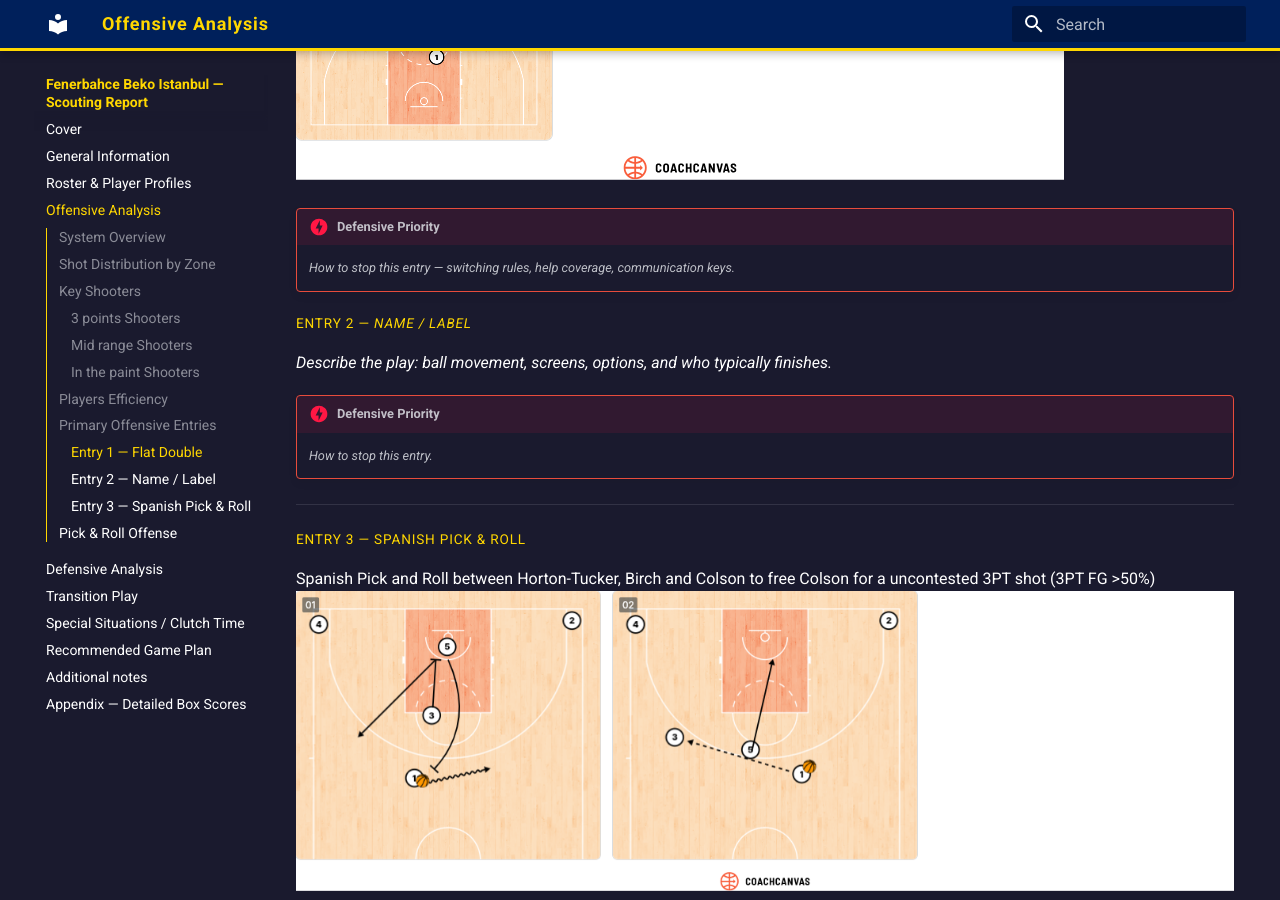
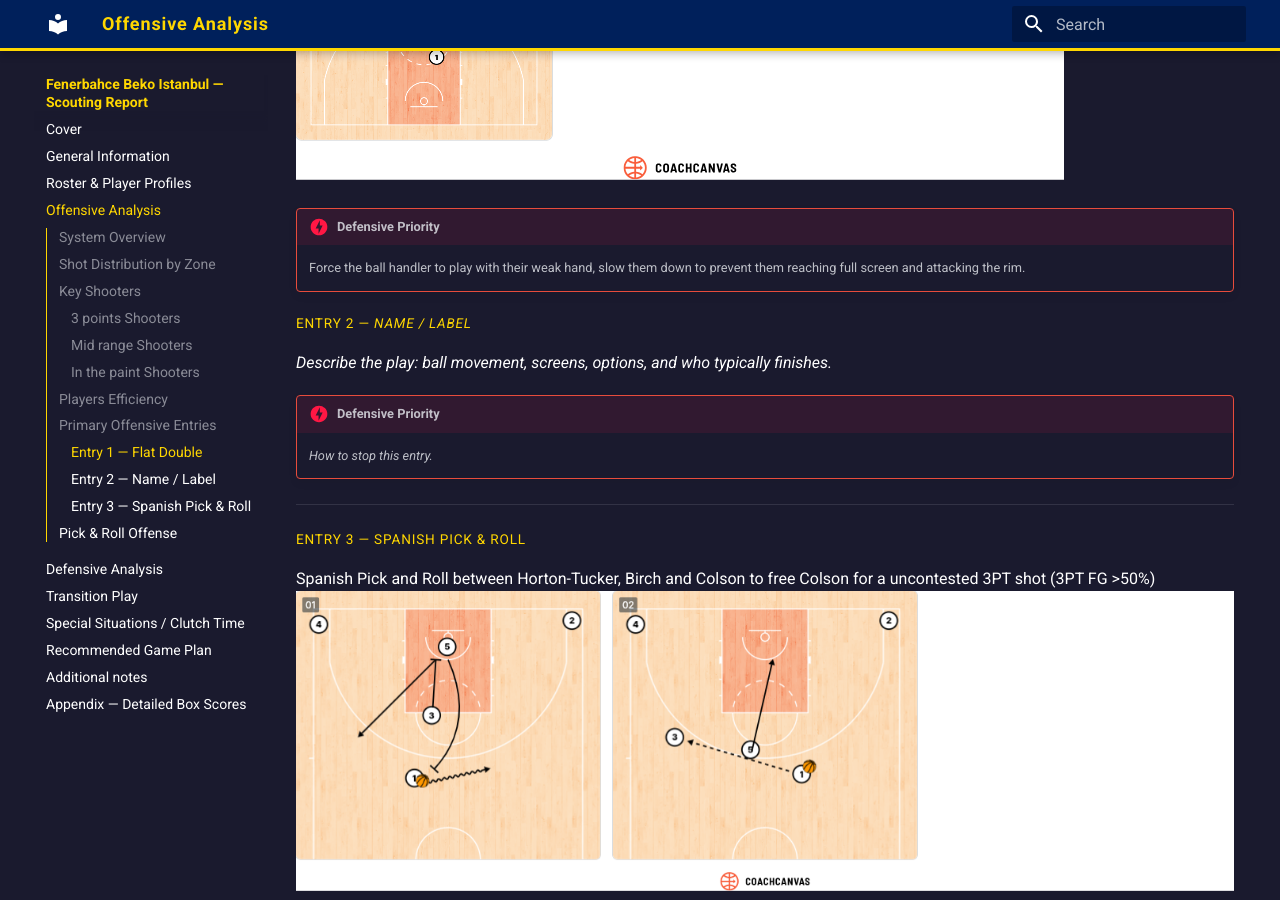
Before and after one commit to martinig94/basketball_analytics, an MkDocs documentation site: the page built from docs/section-c-offensive-analysis.md, in a window 1280 px wide and 900 px high, scrolled down 5505 px. Built offline with MkDocs 1.6.1 and Material for MkDocs 9.7.7, drawn with Linux system fonts in a browser that asks for light colours.

```diff
--- a/docs/section-c-offensive-analysis.md
+++ b/docs/section-c-offensive-analysis.md
@@ -98,8 +98,7 @@
 
 
 !!! danger "Defensive Priority"
-    _How to stop this entry — switching rules, help coverage, communication keys._
-
+    Force the ball handler to play with their weak hand, slow them down to prevent them reaching full screen and attacking the rim.
 
 
 ### Entry 2 — _Name / Label_
```
